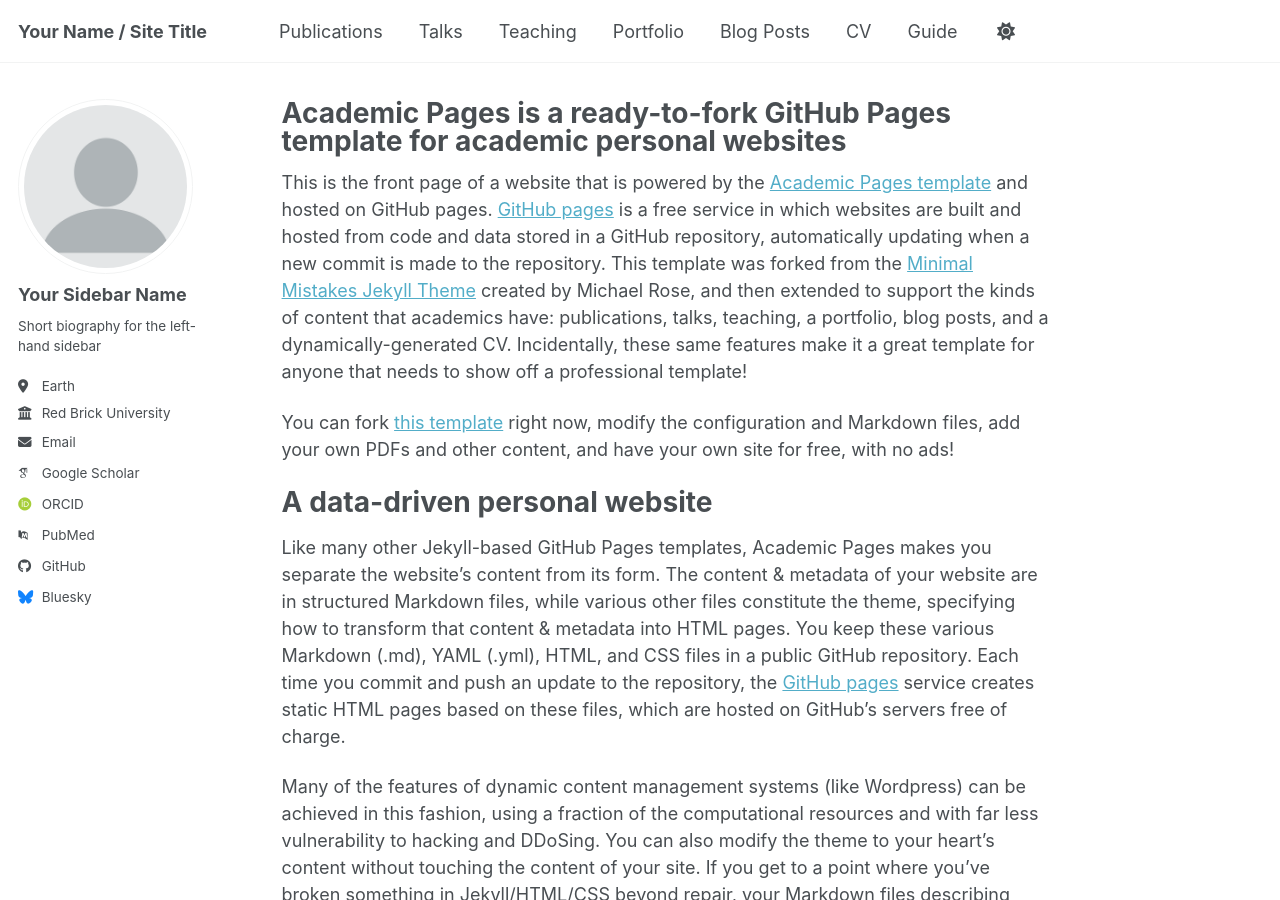
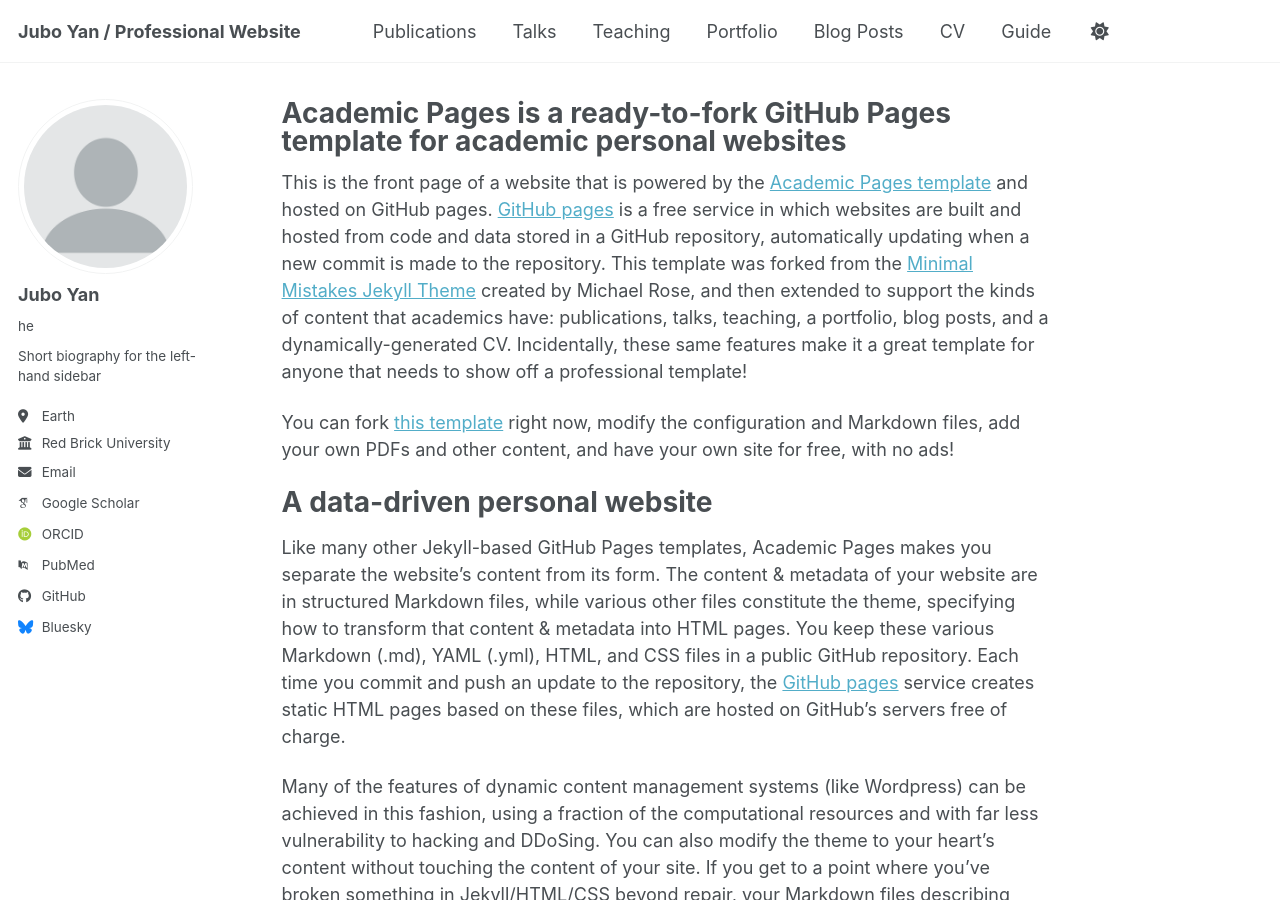
Before and after one commit to xiaogengjacky/xiaogengjacky.github.io, a Jekyll site: the page built from _pages/about.md, in a window 1280 px wide and 900 px high. Built offline with Jekyll 4.4.1, drawn with Linux system fonts in a browser that asks for light colours; some web fonts are replaced; a script bundle is joined from its source files by our own code; library files that are not in the unit come from our copies.

Commit message:
Update _config.yml

```diff
--- a/_config.yml
+++ b/_config.yml
@@ -9,14 +9,14 @@
 # Basic Site Settings
 locale                   : "en-US"
 site_theme               : "default" # Currently available options are "default", "air"
-title                    : "Your Name / Site Title"
+title                    : "Jubo Yan / Professional Website"
 title_separator          : "-"
 name                     : &name "Your Name"
-description              : &description "Your Name's academic portfolio"   # Update this with a general description of your site, this is the default if not overridden by a page
-url                      : https://academicpages.github.io # The base hostname & protocol for your site e.g. "https://[your GitHub username].github.io",
+description              : &description "Jubo Yan's academic portfolio"   # Update this with a general description of your site, this is the default if not overridden by a page
+url                      : https://xiaogengjacky.github.io # The base hostname & protocol for your site e.g. "https://[your GitHub username].github.io",
                                                            # or if you already have some other page hosted on Github then use "https://[your GitHub username].github.io/[Your Repo Name]"
 baseurl                  : "" # the subpath of your site, e.g. "/blog"
-repository               : "academicpages/academicpages.github.io"
+repository               : "xiaogengjacky/xiaogengjacky.github.io"
 
 # Site Author - The following control what appear as part of the author content on the side bar.
 #               If a field is blank the icon and link will not appear, otherwise it will be shown.
@@ -24,8 +24,8 @@
 author:
   # Biographic information
   avatar           : "profile.png"
-  name             : "Your Sidebar Name"
-  pronouns         : # example: "she/her"
+  name             : "Jubo Yan"
+  pronouns         : "he"# example: "she/her"
   bio              : "Short biography for the left-hand sidebar"
   location         : "Earth"
   employer         : "Red Brick University"
```
